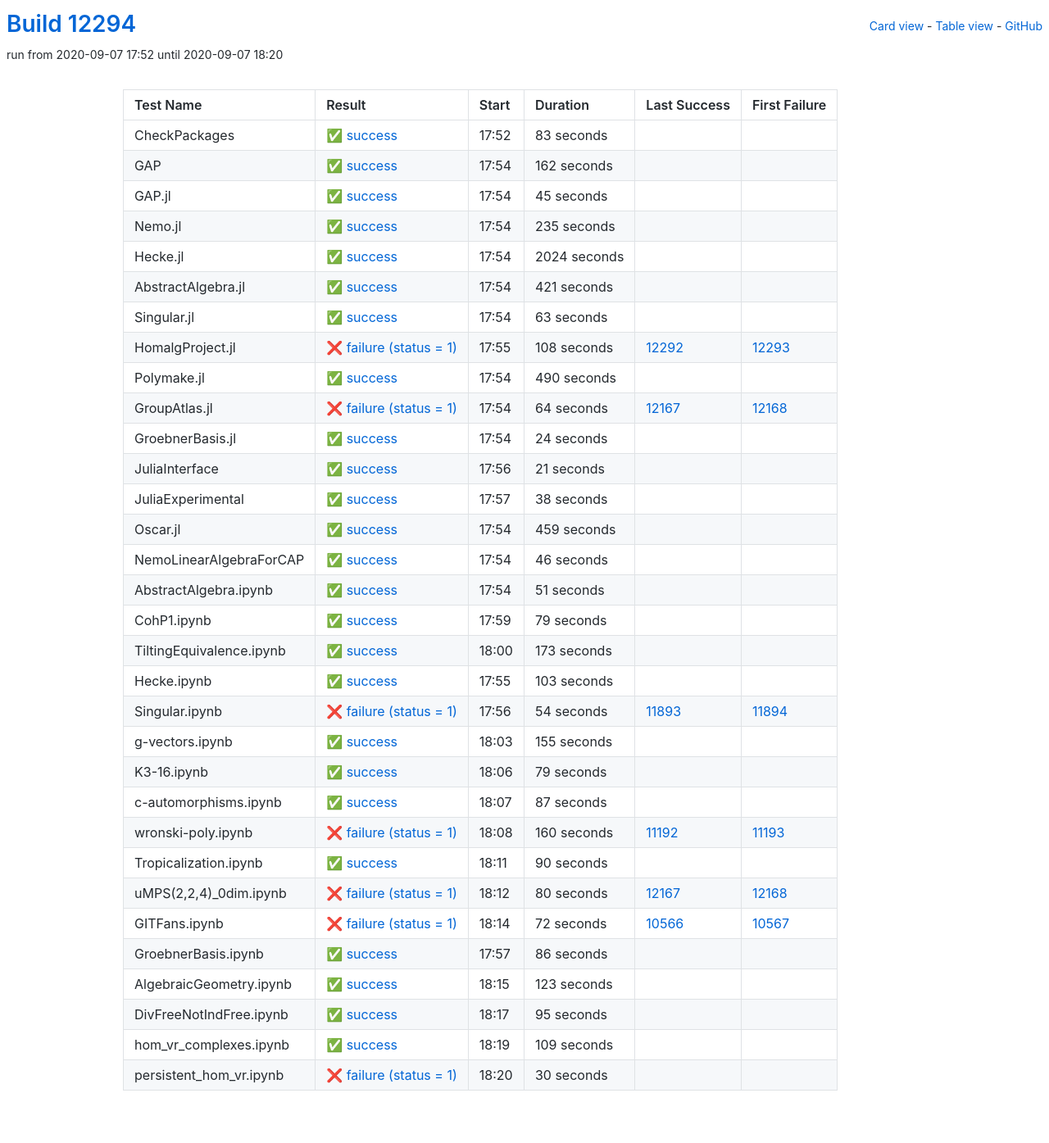
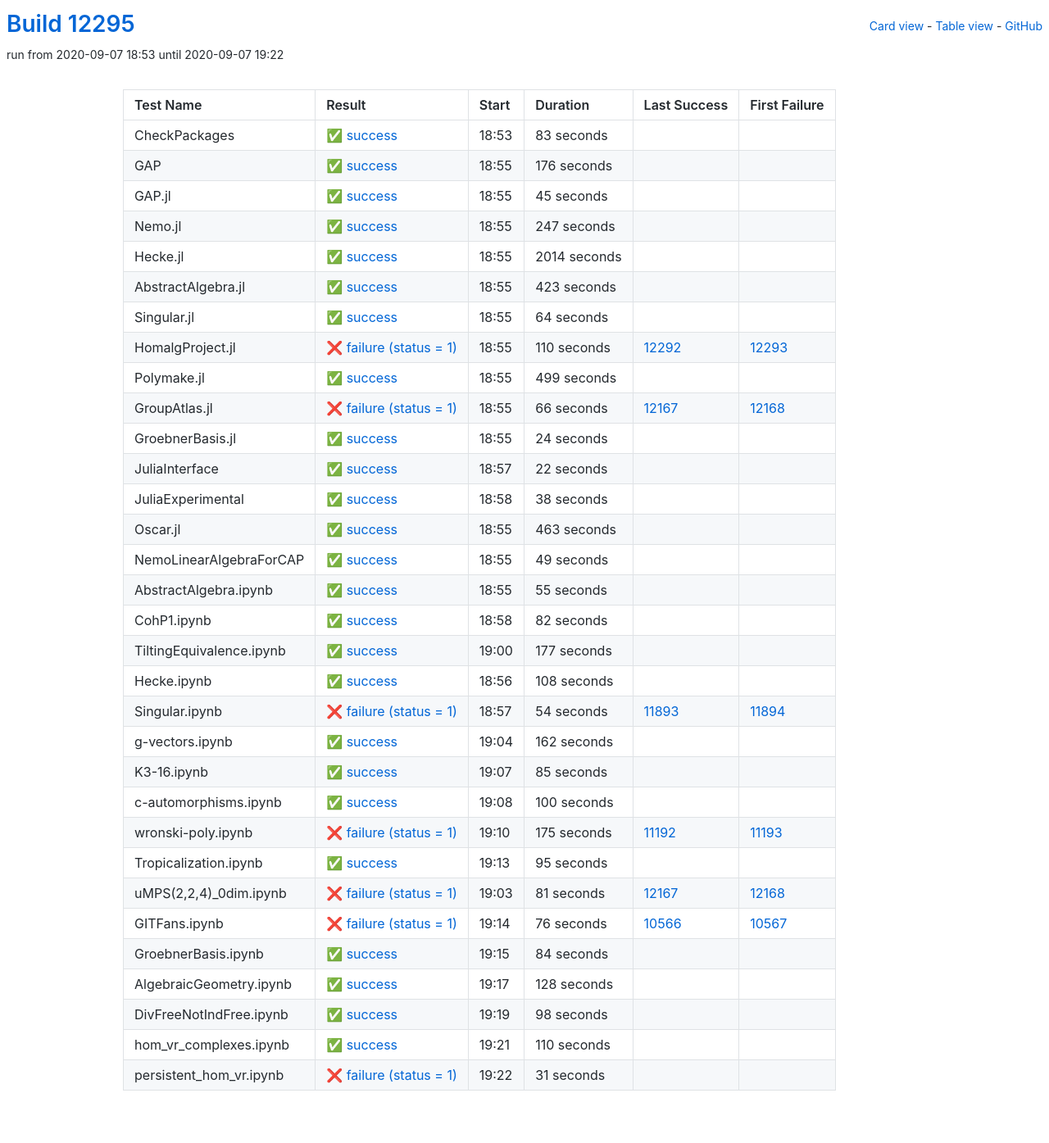
Before and after one commit to oscar-system/oscar-ci-status, a Jekyll site: the page built from table.html, in a window 1280 px wide. Shown: the whole page at 82% size. Built offline with Jekyll 4.4.1, drawn with Linux system fonts in a browser that asks for light colours.

Commit message:
Build #12295

```diff
--- a/_data/ci.yml
+++ b/_data/ci.yml
@@ -1,6 +1,6 @@
 ---
-build: 12294
-build_url: https://oscarci.mathematik.uni-kl.de/job/oscar/12294/
+build: 12295
+build_url: https://oscarci.mathematik.uni-kl.de/job/oscar/12295/
 job: oscar
 organization: oscar-system
 repo: oscar-ci-status
@@ -8,8 +8,8 @@
 tests:
 - name: CheckPackages
   id: checkpackages
-  log: https://oscarci.mathematik.uni-kl.de/job/oscar/12294/artifact/logs/build-12294/CheckPackages.log
-  start: 2020-09-07 17:52
+  log: https://oscarci.mathematik.uni-kl.de/job/oscar/12295/artifact/logs/build-12295/CheckPackages.log
+  start: 2020-09-07 18:53
   success: true
   exitcode: 0
   status: success
@@ -20,20 +20,20 @@
   first_failure_url:
 - name: GAP
   id: gap
-  log: https://oscarci.mathematik.uni-kl.de/job/oscar/12294/artifact/logs/build-12294/GAP.log
-  start: 2020-09-07 17:54
+  log: https://oscarci.mathematik.uni-kl.de/job/oscar/12295/artifact/logs/build-12295/GAP.log
+  start: 2020-09-07 18:55
   success: true
   exitcode: 0
   status: success
-  duration: 162
+  duration: 176
   last_success: false
   last_success_url:
   first_failure: false
   first_failure_url:
 - name: GAP.jl
   id: gap-jl
-  log: https://oscarci.mathematik.uni-kl.de/job/oscar/12294/artifact/logs/build-12294/GAP.jl.log
-  start: 2020-09-07 17:54
+  log: https://oscarci.mathematik.uni-kl.de/job/oscar/12295/artifact/logs/build-12295/GAP.jl.log
+  start: 2020-09-07 18:55
   success: true
   exitcode: 0
   status: success
@@ -44,92 +44,92 @@
   first_failure_url:
 - name: Nemo.jl
   id: nemo-jl
-  log: https://oscarci.mathematik.uni-kl.de/job/oscar/12294/artifact/logs/build-12294/Nemo.jl.log
-  start: 2020-09-07 17:54
+  log: https://oscarci.mathematik.uni-kl.de/job/oscar/12295/artifact/logs/build-12295/Nemo.jl.log
+  start: 2020-09-07 18:55
   success: true
   exitcode: 0
   status: success
-  duration: 235
+  duration: 247
   last_success: false
   last_success_url:
   first_failure: false
   first_failure_url:
 - name: Hecke.jl
   id: hecke-jl
-  log: https://oscarci.mathematik.uni-kl.de/job/oscar/12294/artifact/logs/build-12294/Hecke.jl.log
-  start: 2020-09-07 17:54
+  log: https://oscarci.mathematik.uni-kl.de/job/oscar/12295/artifact/logs/build-12295/Hecke.jl.log
+  start: 2020-09-07 18:55
   success: true
   exitcode: 0
   status: success
-  duration: 2024
+  duration: 2014
   last_success: false
   last_success_url:
   first_failure: false
   first_failure_url:
 - name: AbstractAlgebra.jl
   id: abstractalgebra-jl
-  log: https://oscarci.mathematik.uni-kl.de/job/oscar/12294/artifact/logs/build-12294/AbstractAlgebra.jl.log
-  start: 2020-09-07 17:54
+  log: https://oscarci.mathematik.uni-kl.de/job/oscar/12295/artifact/logs/build-12295/AbstractAlgebra.jl.log
+  start: 2020-09-07 18:55
   success: true
   exitcode: 0
   status: success
-  duration: 421
+  duration: 423
   last_success: false
   last_success_url:
   first_failure: false
   first_failure_url:
 - name: Singular.jl
   id: singular-jl
-  log: https://oscarci.mathematik.uni-kl.de/job/oscar/12294/artifact/logs/build-12294/Singular.jl.log
-  start: 2020-09-07 17:54
+  log: https://oscarci.mathematik.uni-kl.de/job/oscar/12295/artifact/logs/build-12295/Singular.jl.log
+  start: 2020-09-07 18:55
   success: true
   exitcode: 0
   status: success
-  duration: 63
+  duration: 64
   last_success: false
   last_success_url:
   first_failure: false
   first_failure_url:
 - name: HomalgProject.jl
   id: homalgproject-jl
-  log: https://oscarci.mathematik.uni-kl.de/job/oscar/12294/artifact/logs/build-12294/HomalgProject.jl.log
-  start: 2020-09-07 17:55
+  log: https://oscarci.mathematik.uni-kl.de/job/oscar/12295/artifact/logs/build-12295/HomalgProject.jl.log
+  start: 2020-09-07 18:55
   success: false
   exitcode: 1
   status: failure
-  duration: 108
+  duration: 110
   last_success: 12292
   last_success_url: https://oscarci.mathematik.uni-kl.de/job/oscar/12292/
   first_failure: 12293
   first_failure_url: https://oscarci.mathematik.uni-kl.de/job/oscar/12293/
 - name: Polymake.jl
   id: polymake-jl
-  log: https://oscarci.mathematik.uni-kl.de/job/oscar/12294/artifact/logs/build-12294/Polymake.jl.log
-  start: 2020-09-07 17:54
+  log: https://oscarci.mathematik.uni-kl.de/job/oscar/12295/artifact/logs/build-12295/Polymake.jl.log
+  start: 2020-09-07 18:55
   success: true
   exitcode: 0
   status: success
-  duration: 490
+  duration: 499
   last_success: false
   last_success_url:
   first_failure: false
   first_failure_url:
 - name: GroupAtlas.jl
   id: groupatlas-jl
-  log: https://oscarci.mathematik.uni-kl.de/job/oscar/12294/artifact/logs/build-12294/GroupAtlas.jl.log
-  start: 2020-09-07 17:54
+  log: https://oscarci.mathematik.uni-kl.de/job/oscar/12295/artifact/logs/build-12295/GroupAtlas.jl.log
+  start: 2020-09-07 18:55
   success: false
   exitcode: 1
   status: failure
-  duration: 64
+  duration: 66
   last_success: 12167
   last_success_url: https://oscarci.mathematik.uni-kl.de/job/oscar/12167/
   first_failure: 12168
   first_failure_url: https://oscarci.mathematik.uni-kl.de/job/oscar/12168/
 - name: GroebnerBasis.jl
   id: groebnerbasis-jl
-  log: https://oscarci.mathematik.uni-kl.de/job/oscar/12294/artifact/logs/build-12294/GroebnerBasis.jl.log
-  start: 2020-09-07 17:54
+  log: https://oscarci.mathematik.uni-kl.de/job/oscar/12295/artifact/logs/build-12295/GroebnerBasis.jl.log
+  start: 2020-09-07 18:55
   success: true
   exitcode: 0
   status: success
@@ -140,20 +140,20 @@
   first_failure_url:
 - name: JuliaInterface
   id: juliainterface
-  log: https://oscarci.mathematik.uni-kl.de/job/oscar/12294/artifact/logs/build-12294/JuliaInterface.log
-  start: 2020-09-07 17:56
+  log: https://oscarci.mathematik.uni-kl.de/job/oscar/12295/artifact/logs/build-12295/JuliaInterface.log
+  start: 2020-09-07 18:57
   success: true
   exitcode: 0
   status: success
-  duration: 21
+  duration: 22
   last_success: false
   last_success_url:
   first_failure: false
   first_failure_url:
 - name: JuliaExperimental
   id: juliaexperimental
-  log: https://oscarci.mathematik.uni-kl.de/job/oscar/12294/artifact/logs/build-12294/JuliaExperimental.log
-  start: 2020-09-07 17:57
+  log: https://oscarci.mathematik.uni-kl.de/job/oscar/12295/artifact/logs/build-12295/JuliaExperimental.log
+  start: 2020-09-07 18:58
   success: true
   exitcode: 0
   status: success
@@ -164,80 +164,80 @@
   first_failure_url:
 - name: Oscar.jl
   id: oscar-jl
-  log: https://oscarci.mathematik.uni-kl.de/job/oscar/12294/artifact/logs/build-12294/Oscar.jl.log
-  start: 2020-09-07 17:54
+  log: https://oscarci.mathematik.uni-kl.de/job/oscar/12295/artifact/logs/build-12295/Oscar.jl.log
+  start: 2020-09-07 18:55
   success: true
   exitcode: 0
   status: success
-  duration: 459
+  duration: 463
   last_success: false
   last_success_url:
   first_failure: false
   first_failure_url:
 - name: NemoLinearAlgebraForCAP
   id: nemolinearalgebraforcap
-  log: https://oscarci.mathematik.uni-kl.de/job/oscar/12294/artifact/logs/build-12294/NemoLinearAlgebraForCAP.log
-  start: 2020-09-07 17:54
+  log: https://oscarci.mathematik.uni-kl.de/job/oscar/12295/artifact/logs/build-12295/NemoLinearAlgebraForCAP.log
+  start: 2020-09-07 18:55
   success: true
   exitcode: 0
   status: success
-  duration: 46
+  duration: 49
   last_success: false
   last_success_url:
   first_failure: false
   first_failure_url:
 - name: AbstractAlgebra.ipynb
   id: abstractalgebra-ipynb
-  log: https://oscarci.mathematik.uni-kl.de/job/oscar/12294/artifact/logs/build-12294/AbstractAlgebra.ipynb.log
-  start: 2020-09-07 17:54
+  log: https://oscarci.mathematik.uni-kl.de/job/oscar/12295/artifact/logs/build-12295/AbstractAlgebra.ipynb.log
+  start: 2020-09-07 18:55
   success: true
   exitcode: 0
   status: success
-  duration: 51
+  duration: 55
   last_success: false
   last_success_url:
   first_failure: false
   first_failure_url:
 - name: CohP1.ipynb
   id: cohp1-ipynb
-  log: https://oscarci.mathematik.uni-kl.de/job/oscar/12294/artifact/logs/build-12294/CohP1.ipynb.log
-  start: 2020-09-07 17:59
+  log: https://oscarci.mathematik.uni-kl.de/job/oscar/12295/artifact/logs/build-12295/CohP1.ipynb.log
+  start: 2020-09-07 18:58
   success: true
   exitcode: 0
   status: success
-  duration: 79
+  duration: 82
   last_success: false
   last_success_url:
   first_failure: false
   first_failure_url:
 - name: TiltingEquivalence.ipynb
   id: tiltingequivalence-ipynb
-  log: https://oscarci.mathematik.uni-kl.de/job/oscar/12294/artifact/logs/build-12294/TiltingEquivalence.ipynb.log
-  start: 2020-09-07 18:00
+  log: https://oscarci.mathematik.uni-kl.de/job/oscar/12295/artifact/logs/build-12295/TiltingEquivalence.ipynb.log
+  start: 2020-09-07 19:00
   success: true
   exitcode: 0
   status: success
-  duration: 173
+  duration: 177
   last_success: false
   last_success_url:
   first_failure: false
   first_failure_url:
 - name: Hecke.ipynb
   id: hecke-ipynb
-  log: https://oscarci.mathematik.uni-kl.de/job/oscar/12294/artifact/logs/build-12294/Hecke.ipynb.log
-  start: 2020-09-07 17:55
+  log: https://oscarci.mathematik.uni-kl.de/job/oscar/12295/artifact/logs/build-12295/Hecke.ipynb.log
+  start: 2020-09-07 18:56
   success: true
   exitcode: 0
   status: success
-  duration: 103
+  duration: 108
   last_success: false
   last_success_url:
   first_failure: false
   first_failure_url:
 - name: Singular.ipynb
   id: singular-ipynb
-  log: https://oscarci.mathematik.uni-kl.de/job/oscar/12294/artifact/logs/build-12294/Singular.ipynb.log
-  start: 2020-09-07 17:56
+  log: https://oscarci.mathematik.uni-kl.de/job/oscar/12295/artifact/logs/build-12295/Singular.ipynb.log
+  start: 2020-09-07 18:57
   success: false
   exitcode: 1
   status: failure
@@ -248,116 +248,56 @@
   first_failure_url: https://oscarci.mathematik.uni-kl.de/job/oscar/11894/
 - name: g-vectors.ipynb
   id: g-vectors-ipynb
-  log: https://oscarci.mathematik.uni-kl.de/job/oscar/12294/artifact/logs/build-12294/g-vectors.ipynb.log
-  start: 2020-09-07 18:03
+  log: https://oscarci.mathematik.uni-kl.de/job/oscar/12295/artifact/logs/build-12295/g-vectors.ipynb.log
+  start: 2020-09-07 19:04
   success: true
   exitcode: 0
   status: success
-  duration: 155
+  duration: 162
   last_success: false
   last_success_url:
   first_failure: false
   first_failure_url:
 - name: K3-16.ipynb
   id: k3-16-ipynb
-  log: https://oscarci.mathematik.uni-kl.de/job/oscar/12294/artifact/logs/build-12294/K3-16.ipynb.log
-  start: 2020-09-07 18:06
+  log: https://oscarci.mathematik.uni-kl.de/job/oscar/12295/artifact/logs/build-12295/K3-16.ipynb.log
+  start: 2020-09-07 19:07
   success: true
   exitcode: 0
   status: success
-  duration: 79
+  duration: 85
   last_success: false
   last_success_url:
   first_failure: false
   first_failure_url:
 - name: c-automorphisms.ipynb
   id: c-automorphisms-ipynb
-  log: https://oscarci.mathematik.uni-kl.de/job/oscar/12294/artifact/logs/build-12294/c-automorphisms.ipynb.log
-  start: 2020-09-07 18:07
+  log: https://oscarci.mathematik.uni-kl.de/job/oscar/12295/artifact/logs/build-12295/c-automorphisms.ipynb.log
+  start: 2020-09-07 19:08
   success: true
   exitcode: 0
   status: success
-  duration: 87
+  duration: 100
   last_success: false
   last_success_url:
   first_failure: false
   first_failure_url:
 - name: wronski-poly.ipynb
   id: wronski-poly-ipynb
-  log: https://oscarci.mathematik.uni-kl.de/job/oscar/12294/artifact/logs/build-12294/wronski-poly.ipynb.log
-  start: 2020-09-07 18:08
+  log: https://oscarci.mathematik.uni-kl.de/job/oscar/12295/artifact/logs/build-12295/wronski-poly.ipynb.log
+  start: 2020-09-07 19:10
   success: false
   exitcode: 1
   status: failure
-  duration: 160
+  duration: 175
   last_success: 11192
   last_success_url: https://oscarci.mathematik.uni-kl.de/job/oscar/11192/
   first_failure: 11193
   first_failure_url: https://oscarci.mathematik.uni-kl.de/job/oscar/11193/
 - name: Tropicalization.ipynb
   id: tropicalization-ipynb
-  log: https://oscarci.mathematik.uni-kl.de/job/oscar/12294/artifact/logs/build-12294/Tropicalization.ipynb.log
-  start: 2020-09-07 18:11
-  success: true
-  exitcode: 0
-  status: success
-  duration: 90
-  last_success: false
-  last_success_url:
-  first_failure: false
-  first_failure_url:
-- name: uMPS(2,2,4)_0dim.ipynb
-  id: umps-2-2-4-0dim-ipynb
-  log: https://oscarci.mathematik.uni-kl.de/job/oscar/12294/artifact/logs/build-12294/uMPS-2-2-4-_0dim.ipynb.log
-  start: 2020-09-07 18:12
-  success: false
-  exitcode: 1
-  status: failure
-  duration: 80
-  last_success: 12167
-  last_success_url: https://oscarci.mathematik.uni-kl.de/job/oscar/12167/
-  first_failure: 12168
-  first_failure_url: https://oscarci.mathematik.uni-kl.de/job/oscar/12168/
-- name: GITFans.ipynb
-  id: gitfans-ipynb
-  log: https://oscarci.mathematik.uni-kl.de/job/oscar/12294/artifact/logs/build-12294/GITFans.ipynb.log
-  start: 2020-09-07 18:14
-  success: false
-  exitcode: 1
-  status: failure
-  duration: 72
-  last_success: 10566
-  last_success_url: https://oscarci.mathematik.uni-kl.de/job/oscar/10566/
-  first_failure: 10567
-  first_failure_url: https://oscarci.mathematik.uni-kl.de/job/oscar/10567/
-- name: GroebnerBasis.ipynb
-  id: groebnerbasis-ipynb
-  log: https://oscarci.mathematik.uni-kl.de/job/oscar/12294/artifact/logs/build-12294/GroebnerBasis.ipynb.log
-  start: 2020-09-07 17:57
-  success: true
-  exitcode: 0
-  status: success
-  duration: 86
-  last_success: false
-  last_success_url:
-  first_failure: false
-  first_failure_url:
-- name: AlgebraicGeometry.ipynb
-  id: algebraicgeometry-ipynb
-  log: https://oscarci.mathematik.uni-kl.de/job/oscar/12294/artifact/logs/build-12294/AlgebraicGeometry.ipynb.log
-  start: 2020-09-07 18:15
-  success: true
-  exitcode: 0
-  status: success
-  duration: 123
-  last_success: false
-  last_success_url:
-  first_failure: false
-  first_failure_url:
-- name: DivFreeNotIndFree.ipynb
-  id: divfreenotindfree-ipynb
-  log: https://oscarci.mathematik.uni-kl.de/job/oscar/12294/artifact/logs/build-12294/DivFreeNotIndFree.ipynb.log
-  start: 2020-09-07 18:17
+  log: https://oscarci.mathematik.uni-kl.de/job/oscar/12295/artifact/logs/build-12295/Tropicalization.ipynb.log
+  start: 2020-09-07 19:13
   success: true
   exitcode: 0
   status: success
@@ -366,26 +306,86 @@
   last_success_url:
   first_failure: false
   first_failure_url:
-- name: hom_vr_complexes.ipynb
-  id: hom-vr-complexes-ipynb
-  log: https://oscarci.mathematik.uni-kl.de/job/oscar/12294/artifact/logs/build-12294/hom_vr_complexes.ipynb.log
-  start: 2020-09-07 18:19
+- name: uMPS(2,2,4)_0dim.ipynb
+  id: umps-2-2-4-0dim-ipynb
+  log: https://oscarci.mathematik.uni-kl.de/job/oscar/12295/artifact/logs/build-12295/uMPS-2-2-4-_0dim.ipynb.log
+  start: 2020-09-07 19:03
+  success: false
+  exitcode: 1
+  status: failure
+  duration: 81
+  last_success: 12167
+  last_success_url: https://oscarci.mathematik.uni-kl.de/job/oscar/12167/
+  first_failure: 12168
+  first_failure_url: https://oscarci.mathematik.uni-kl.de/job/oscar/12168/
+- name: GITFans.ipynb
+  id: gitfans-ipynb
+  log: https://oscarci.mathematik.uni-kl.de/job/oscar/12295/artifact/logs/build-12295/GITFans.ipynb.log
+  start: 2020-09-07 19:14
+  success: false
+  exitcode: 1
+  status: failure
+  duration: 76
+  last_success: 10566
+  last_success_url: https://oscarci.mathematik.uni-kl.de/job/oscar/10566/
+  first_failure: 10567
+  first_failure_url: https://oscarci.mathematik.uni-kl.de/job/oscar/10567/
+- name: GroebnerBasis.ipynb
+  id: groebnerbasis-ipynb
+  log: https://oscarci.mathematik.uni-kl.de/job/oscar/12295/artifact/logs/build-12295/GroebnerBasis.ipynb.log
+  start: 2020-09-07 19:15
   success: true
   exitcode: 0
   status: success
-  duration: 109
+  duration: 84
+  last_success: false
+  last_success_url:
+  first_failure: false
+  first_failure_url:
+- name: AlgebraicGeometry.ipynb
+  id: algebraicgeometry-ipynb
+  log: https://oscarci.mathematik.uni-kl.de/job/oscar/12295/artifact/logs/build-12295/AlgebraicGeometry.ipynb.log
+  start: 2020-09-07 19:17
+  success: true
+  exitcode: 0
+  status: success
+  duration: 128
+  last_success: false
+  last_success_url:
+  first_failure: false
+  first_failure_url:
+- name: DivFreeNotIndFree.ipynb
+  id: divfreenotindfree-ipynb
+  log: https://oscarci.mathematik.uni-kl.de/job/oscar/12295/artifact/logs/build-12295/DivFreeNotIndFree.ipynb.log
+  start: 2020-09-07 19:19
+  success: true
+  exitcode: 0
+  status: success
+  duration: 98
+  last_success: false
+  last_success_url:
+  first_failure: false
+  first_failure_url:
+- name: hom_vr_complexes.ipynb
+  id: hom-vr-complexes-ipynb
+  log: https://oscarci.mathematik.uni-kl.de/job/oscar/12295/artifact/logs/build-12295/hom_vr_complexes.ipynb.log
+  start: 2020-09-07 19:21
+  success: true
+  exitcode: 0
+  status: success
+  duration: 110
   last_success: false
   last_success_url:
   first_failure: false
   first_failure_url:
 - name: persistent_hom_vr.ipynb
   id: persistent-hom-vr-ipynb
-  log: https://oscarci.mathematik.uni-kl.de/job/oscar/12294/artifact/logs/build-12294/persistent_hom_vr.ipynb.log
-  start: 2020-09-07 18:20
+  log: https://oscarci.mathematik.uni-kl.de/job/oscar/12295/artifact/logs/build-12295/persistent_hom_vr.ipynb.log
+  start: 2020-09-07 19:22
   success: false
   exitcode: 1
   status: failure
-  duration: 30
+  duration: 31
   last_success: false
   last_success_url:
   first_failure: false
```
Also changed, not shown: README.md.
